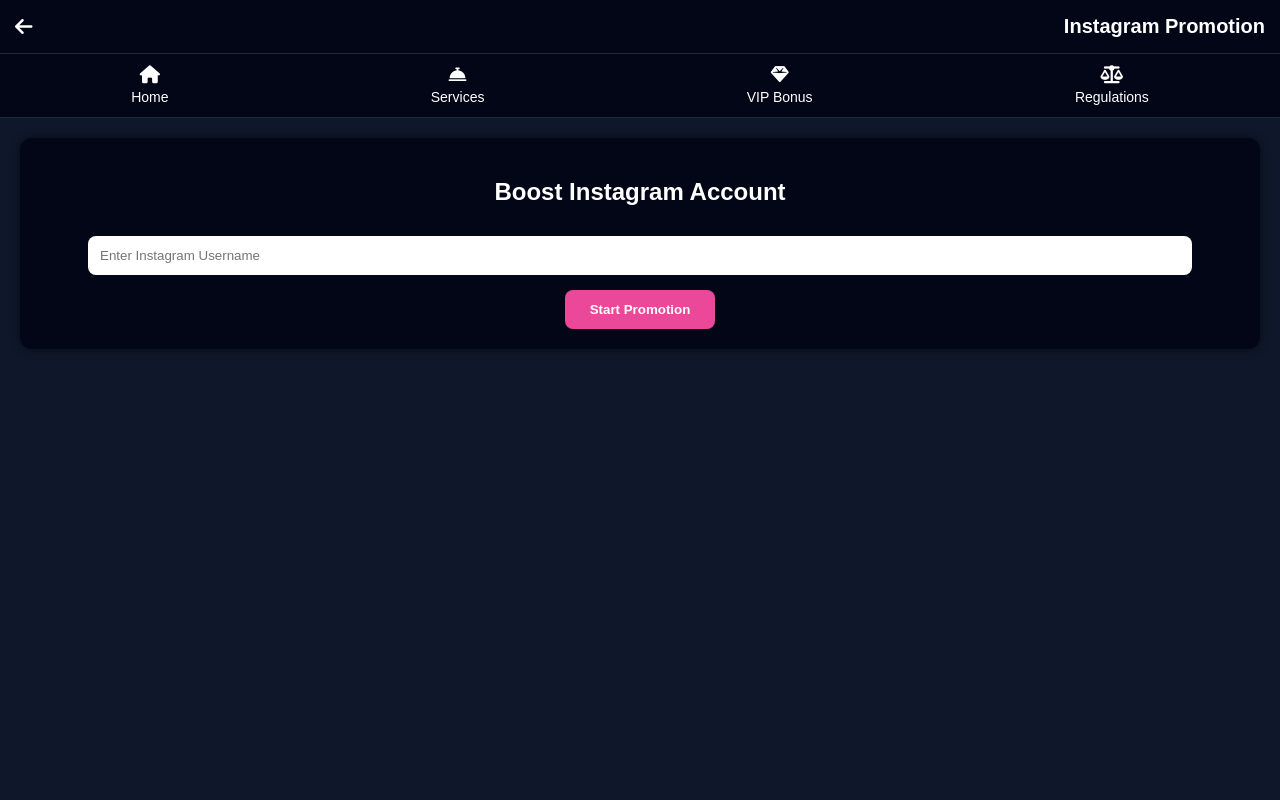
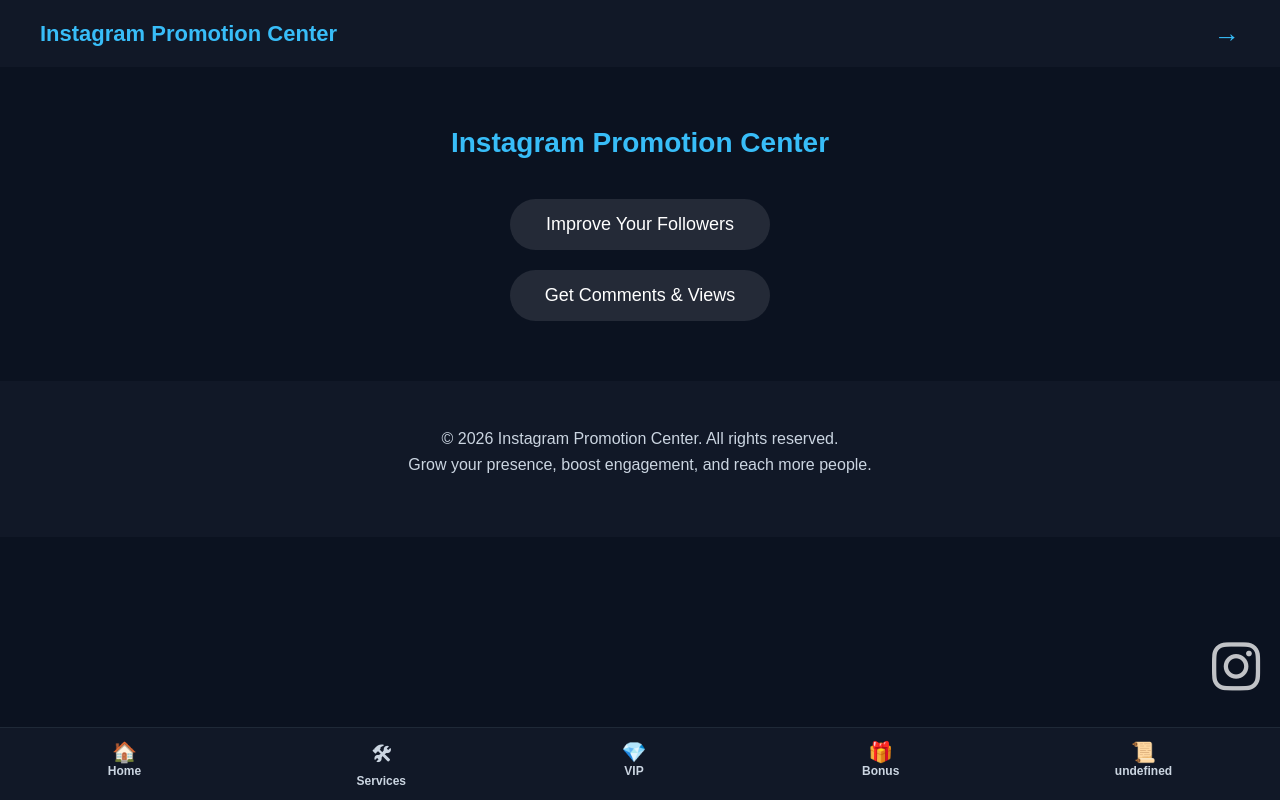
Before and after one commit to likeupcom/Social-site, a plain HTML site: page instagram.html in a window 1280 px wide. Drawn offline with Linux system fonts and the light colour scheme.

Commit message:
Update instagram.html

```diff
--- a/instagram.html
+++ b/instagram.html
@@ -1,221 +1,302 @@
 <!DOCTYPE html>
 <html lang="en">
 <head>
-<meta charset="UTF-8">
-<meta name="viewport" content="width=device-width, initial-scale=1.0">
+<meta charset="UTF-8" />
+<meta name="viewport" content="width=device-width, initial-scale=1.0" />
+<title>TikTok Promotion Center</title>
 
-<title>Instagram Promotion</title>
-
-<link rel="stylesheet"
-href="https://cdnjs.cloudflare.com/ajax/libs/font-awesome/6.5.0/css/all.min.css">
+<link rel="stylesheet" href="https://cdnjs.cloudflare.com/ajax/libs/font-awesome/6.5.0/css/all.min.css"/>
 
 <style>
+*{
+  margin:0;
+  padding:0;
+  box-sizing:border-box;
+  font-family:Arial, sans-serif;
+}
 
 body{
-margin:0;
-font-family:Arial,Helvetica,sans-serif;
-background:#0f172a;
+  background:#0b1220;
+  color:#fff;
+  min-height:100vh;
+  padding-bottom:110px;
+  overflow-x:hidden;
+}
+
+header{
+  display:flex;
+  justify-content:space-between;
+  align-items:center;
+  padding:18px 40px;
+  background:#111827;
+  position:sticky;
+  top:0;
+  z-index:1000;
+}
+
+.logo{
+  font-size:22px;
+  font-weight:bold;
+  color:#38bdf8;
+}
+
+.menu-btn{
+  font-size:26px;
+  cursor:pointer;
   color:white;
 }
 
-/* HEADER */
-.header{
+.auth{
   display:flex;
-align-items:center;
-justify-content:space-between;
-background:#020617;
-padding:15px;
-box-shadow:0 2px 10px rgba(0,0,0,.5);
+  gap:10px;
 }
 
-.back-btn{
+.auth a{
   color:white;
-font-size:20px;
-cursor:pointer;
+  text-decoration:none;
+  padding:6px 12px;
+  border:1px solid #38bdf8;
+  border-radius:6px;
 }
 
-.logo{
-font-size:20px;
-font-weight:bold;
+.container{
+  text-align:center;
+  padding:60px 20px;
 }
 
-/* MENU ICONS */
-.menu{
+h1{
+  font-size:28px;
+  margin-bottom:40px;
+  color:#38bdf8;
+}
+
+.buttons{
+  display:flex;
+  flex-direction:column;
+  gap:20px;
+  align-items:center;
+}
+
+.tool-btn{
+  padding:15px 30px;
+  font-size:18px;
+  border:none;
+  border-radius:30px;
+  cursor:pointer;
+  background:rgba(255,255,255,0.1);
+  color:#fff;
+  transition:.3s;
+  width:260px;
+}
+
+.tool-btn:hover{
+  background:rgba(255,255,255,0.3);
+}
+
+footer{
+  background:#111827;
+  padding:45px 20px 60px;
+  text-align:center;
+}
+
+.footer-text{
+  max-width:900px;
+  margin:auto;
+  line-height:1.6;
+  color:#cbd5e1;
+}
+
+.bottom-nav{
+  position:fixed;
+  bottom:0;
+  left:0;
+  width:100%;
+  background:#111827;
   display:flex;
   justify-content:space-around;
-background:#020617;
   padding:12px 0;
-border-top:1px solid #1e293b;
-border-bottom:1px solid #1e293b;
+  border-top:1px solid #1f2937;
+  z-index:1500;
 }
 
-.menu a{
-color:white;
-text-decoration:none;
-font-size:14px;
+.nav-item{
   display:flex;
   flex-direction:column;
   align-items:center;
+  text-decoration:none;
+  color:#cbd5e1;
+  font-weight:bold;
+  font-size:12px;
 }
 
-.menu i{
-font-size:18px;
-margin-bottom:5px;
+.nav-item span:first-child{font-size:20px;}
+.nav-item:hover{color:#38bdf8;}
+.nav-item.active{color:#38bdf8;}
+
+.sidebar{
+  position:fixed;
+  left:-250px;
+  top:0;
+  height:100%;
+  width:200px;
+  background:#111827;
+  padding-top:90px;
+  display:flex;
+  flex-direction:column;
+  align-items:center;
+  gap:15px;
+  border-right:1px solid #1f2937;
+  transition:.3s;
+  z-index:2000;
 }
 
-/* CONTENT */
-.container{
-padding:20px;
+.sidebar.open{left:0;}
+
+.lang-btn{
+  background:none;
+  border:1px solid #38bdf8;
+  color:white;
+  padding:8px 12px;
+  border-radius:6px;
+  cursor:pointer;
+  width:140px;
   text-align:center;
 }
 
-.card{
-background:#020617;
-padding:20px;
-border-radius:12px;
-margin-bottom:20px;
-box-shadow:0 0 10px rgba(0,0,0,.5);
+.lang-btn:hover{
+  background:#38bdf8;
+  color:#000;
 }
 
-input{
-width:90%;
-padding:12px;
-border-radius:8px;
-border:none;
-margin-top:10px;
+.watermark{
+  position:fixed;
+  right:20px;
+  bottom:100px;
+  font-size:55px;
+  color:#fff;
+  opacity:0.75;
+  cursor:pointer;
+  z-index:3000;
+  transition:.3s;
 }
 
-button{
-margin-top:15px;
-padding:12px 25px;
-border:none;
-border-radius:8px;
-background:#ec4899;
-color:white;
-font-weight:bold;
-cursor:pointer;
+.watermark:hover{
+  transform:scale(1.1);
+  opacity:1;
 }
-
-button:hover{
-background:#db2777;
-}
-
 </style>
 </head>
 
 <body>
 
-<!-- HEADER -->
-<div class="header">
-<i class="fas fa-arrow-left back-btn" onclick="goBack()"></i>
-<div class="logo" id="titleText">Instagram Promotion</div>
+<div class="sidebar" id="sidebar">
+  <button class="lang-btn" onclick="selectLang('en')">English</button>
+  <button class="lang-btn" onclick="selectLang('fr')">Français</button>
+  <button class="lang-btn" onclick="selectLang('rw')">Kinyarwanda</button>
 </div>
 
-<!-- MENU SAME AS HOME -->
-<div class="menu">
-<a href="index.html">
-<i class="fas fa-home"></i>
-<span id="homeText">Home</span>
+<header>
+  <div class="logo" id="title">TikTok Promotion Center</div>
+  <a href="index.html" style="color:#38bdf8;text-decoration:none;font-size:26px;margin-left:auto;display:flex;align-items:center;">
+    →
+  </a>
+</header>
+
+<div class="container">
+  <h1 id="pageTitle">Instagram Promotion Center</h1>
+
+  <div class="buttons">
+    <button class="tool-btn" onclick="location.href='improve-followers.html'" id="btn1">
+      Improve Your Followers
+    </button>
+
+    <button class="tool-btn" onclick="location.href='comments-views.html'" id="btn2">
+      Get Comments & Views
+    </button>
+  </div>
+</div>
+
+<footer>
+  <div class="footer-text" id="footerText">
+    © 2026 instagram Promotion Center. All rights reserved.<br>
+    Grow your presence, boost engagement, and reach more people.
+  </div>
+</footer>
+
+<div class="bottom-nav">
+  <a class="nav-item" href="index.html"><span>🏠</span><span></span></a>
+  <a class="nav-item" href="services.html"><span>🛠</span><span></span></a>
+  <a class="nav-item" href="vip.html"><span>💎</span><span></span></a>
+  <a class="nav-item" href="bonus.html"><span>🎁</span><span></span></a>
+  <a class="nav-item" href="regulations.html"><span>📜</span><span></span></a>
+</div>
+
+<!-- ✅ ONLY ICON CHANGED HERE -->
+<a href="tiktok.html" class="watermark">
+  <i class="fa-brands fa-instagram"></i>
 </a>
 
-<a href="#">
-<i class="fas fa-concierge-bell"></i>
-<span id="serviceText">Services</span>
-</a>
-
-<a href="#">
-<i class="fas fa-gem"></i>
-<span id="vipText">VIP Bonus</span>
-</a>
-
-<a href="#">
-<i class="fas fa-scale-balanced"></i>
-<span id="ruleText">Regulations</span>
-</a>
-</div>
-
-<!-- CONTENT -->
-<div class="container">
-
-<div class="card">
-<h2 id="boostTitle">Boost Instagram Account</h2>
-
-<input type="text" id="username"
-placeholder="Enter Instagram Username">
-
-<br>
-
-<button id="submitBtn">Start Promotion</button>
-
-</div>
-
-</div>
-
 <script>
-
-/* BACK BUTTON */
-function goBack(){
-window.location.href="index.html";
+function selectLang(lang){
+  localStorage.setItem("lang", lang);
+  applyLang(lang);
 }
 
-/* LANGUAGE SYSTEM */
-/* Language comes ONLY from index.html */
-let lang = localStorage.getItem("language") || "en";
+function applyLang(lang){
+  const t={
+    en:{
+      title:"Instagram Promotion Center",
+      btn1:"Improve Your Followers",
+      btn2:"Get Comments & Views",
+      home:"Home",
+      services:"Services",
+      vip:"VIP",
+      bonus:"Bonus",
+      Regulations:"Regulations",
+      footer:"© 2026 Instagram Promotion Center. All rights reserved.\nGrow your presence, boost engagement, and reach more people."
+    },
+    fr:{
+      title:"Centre de Promotion Instagram",
+      btn1:"Améliorer vos abonnés",
+      btn2:"Obtenir des commentaires et des vues",
+      home:"Accueil",
+      services:"Services",
+      vip:"VIP",
+      bonus:"Bonus",
+      rules:"Règlements",
+      footer:"© 2026 Instagram Promotion Center. Tous droits réservés.\nDéveloppez votre présence, augmentez l'engagement et atteignez plus de personnes."
+    },
+    rw:{
+      title:"Instagram Promotion Center",
+      btn1:"Ongera Abagukurikirana (followers)",
+      btn2:"Shaka Comments na Views",
+      home:"Ahabanza",
+      services:"Serivisi",
+      vip:"VIP",
+      bonus:"Ibihembo",
+      rules:"Amategeko",
+      footer:"© 2026 Instagram Promotion Center. Urihano account yawe iratekanye.\nGuteza imbere account yawe no kongera abantu bagukurikirana."
+    }
+  };
 
-/* TRANSLATIONS */
-const text = {
+  document.getElementById("title").innerText=t[lang].title;
+  document.getElementById("pageTitle").innerText=t[lang].title;
+  document.getElementById("btn1").innerText=t[lang].btn1;
+  document.getElementById("btn2").innerText=t[lang].btn2;
+  document.getElementById("footerText").innerText=t[lang].footer;
 
-en:{
-title:"Instagram Promotion",
-home:"Home",
-service:"Services",
-vip:"VIP Bonus",
-rule:"Regulations",
-boost:"Boost Instagram Account",
-placeholder:"Enter Instagram Username",
-button:"Start Promotion"
-},
-
-fr:{
-title:"Promotion Instagram",
-home:"Accueil",
-service:"Services",
-vip:"Bonus VIP",
-rule:"Règlements",
-boost:"Booster le compte Instagram",
-placeholder:"Entrez le nom Instagram",
-button:"Démarrer la promotion"
-},
-
-rw:{
-title:"Kuzamura konti ya Instagram",
-home:"Ahabanza",
-service:"Serivisi",
-vip:"Bonus VIP",
-rule:"Amategeko",
-boost:"Kuzamura konti ya Instagram",
-placeholder:"Andika izina rya Instagram",
-button:"Tangira kuzamura"
+  let nav=document.querySelectorAll(".bottom-nav .nav-item span:nth-child(2)");
+  nav[0].innerText=t[lang].home;
+  nav[1].innerText=t[lang].services;
+  nav[2].innerText=t[lang].vip;
+  nav[3].innerText=t[lang].bonus;
+  nav[4].innerText=t[lang].rules;
 }
 
-};
-
-/* APPLY LANGUAGE */
-function applyLanguage(){
-
-document.getElementById("titleText").innerText=text[lang].title;
-document.getElementById("homeText").innerText=text[lang].home;
-document.getElementById("serviceText").innerText=text[lang].service;
-document.getElementById("vipText").innerText=text[lang].vip;
-document.getElementById("ruleText").innerText=text[lang].rule;
-document.getElementById("boostTitle").innerText=text[lang].boost;
-document.getElementById("username").placeholder=text[lang].placeholder;
-document.getElementById("submitBtn").innerText=text[lang].button;
-
+window.onload=function(){
+  let lang=localStorage.getItem("lang")||"en";
+  applyLang(lang);
 }
-
-applyLanguage();
-
 </script>
 
 </body>
```
Lines whose indentation alone changed are shown as unchanged.
